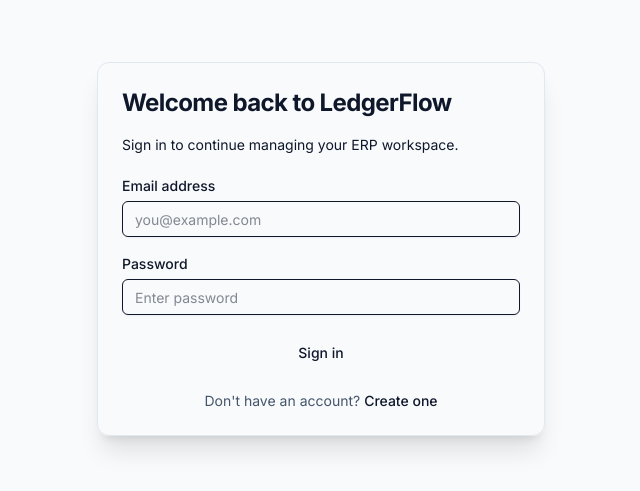
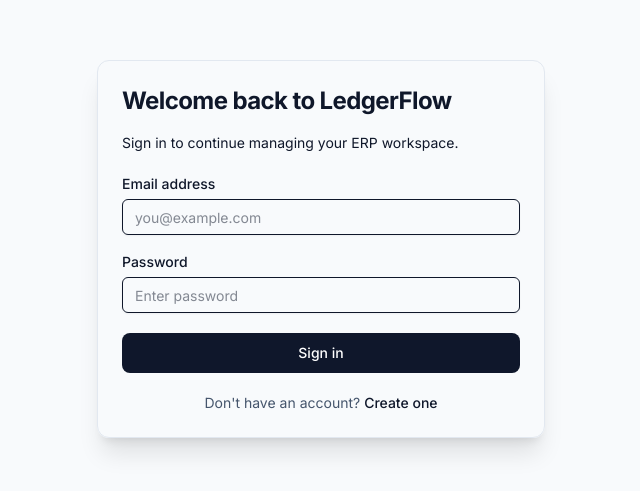
Before and after one commit to Kesarkarale/LedgerFlow, a Next.js app: page /login in a window 1280 px wide. Shown: the part 151-642 px from the top of the page, without its empty margins (319-959 px from the left). Built offline with nearby package versions, Linux system fonts and the light colour scheme.

Commit message:
Create button.tsx

```diff
--- /dev/null
+++ b/src/components/ui/button.tsx
@@ -0,0 +1,46 @@
+import * as React from "react";
+import { cva, type VariantProps } from "class-variance-authority";
+
+import { cn } from "@/lib/utils";
+
+const buttonVariants = cva(
+  "inline-flex items-center justify-center gap-2 whitespace-nowrap rounded-lg text-sm font-medium transition-all disabled:pointer-events-none disabled:opacity-50 outline-none focus-visible:ring-2 focus-visible:ring-slate-400 focus-visible:ring-offset-2 dark:focus-visible:ring-slate-600 [&_svg]:pointer-events-none [&_svg]:size-4 shrink-0",
+  {
+    variants: {
+      variant: {
+        default: "bg-slate-900 text-white hover:bg-slate-800",
+        destructive: "bg-red-600 text-white hover:bg-red-700",
+        outline:
+          "border border-slate-200 bg-white hover:bg-slate-50 text-slate-900",
+        secondary: "bg-slate-100 text-slate-900 hover:bg-slate-200",
+        ghost: "hover:bg-slate-100 text-slate-900",
+        link: "text-slate-900 underline-offset-4 hover:underline",
+      },
+      size: {
+        default: "h-10 px-4 py-2",
+        sm: "h-9 rounded-md px-3",
+        lg: "h-11 rounded-md px-8",
+        icon: "h-10 w-10",
+      },
+    },
+    defaultVariants: {
+      variant: "default",
+      size: "default",
+    },
+  }
+);
+
+export interface ButtonProps
+  extends React.ButtonHTMLAttributes<HTMLButtonElement>,
+    VariantProps<typeof buttonVariants> {}
+
+function Button({ className, variant, size, ...props }: ButtonProps) {
+  return (
+    <button
+      className={cn(buttonVariants({ variant, size, className }))}
+      {...props}
+    />
+  );
+}
+
+export { Button, buttonVariants };
```
